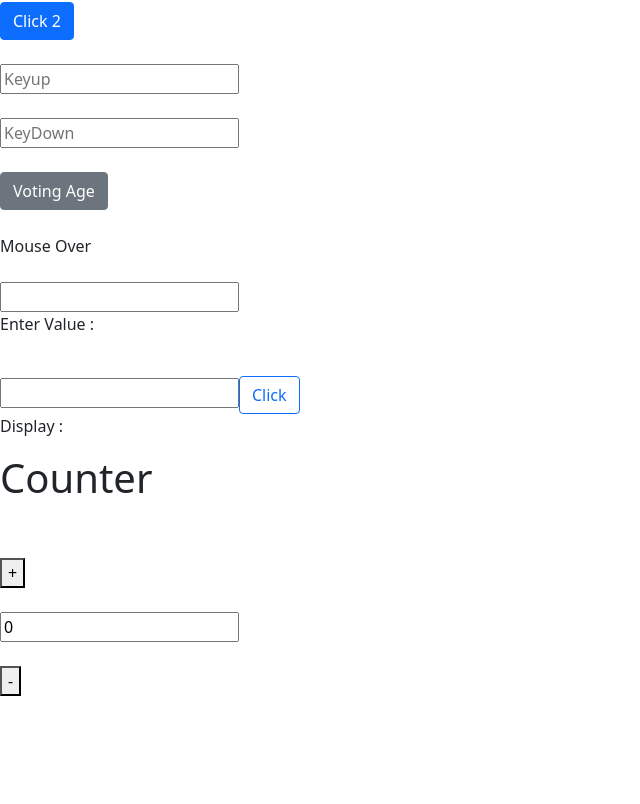
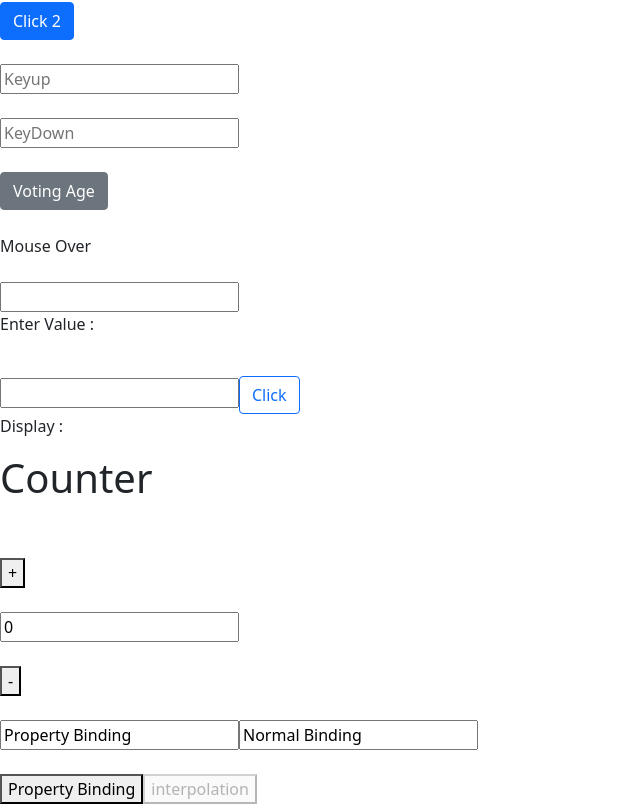
Before and after one commit to balaji1610/project1, an Angular app: page / in a window 1280 px wide. Shown: the part 692-1496 px from the top of the page, without its empty margins (0-640 px from the left). Before the commit the page ends 1412 px from the top, so only its background shows below. Built offline with nearby package versions, Linux system fonts and the light colour scheme.

Commit message:
Properity Binding

```diff
--- a/src/app/app.component.html
+++ b/src/app/app.component.html
@@ -37,7 +37,7 @@
 <app-binding></app-binding>
 
 
-
+<app-property></app-property> <!--property binding-->
 
 <!--
   can not interpolation
--- a/src/app/app.module.ts
+++ b/src/app/app.module.ts
@@ -11,6 +11,7 @@ import { UserAuthModule } from './user-auth/user-auth.module';  //apply moduleng
 import { ClickComponent } from './click/click.component';
 import { TestComponent } from './test/test.component';
 import { BindingComponent } from './binding/binding.component';
+import { PropertyComponent } from './property/property.component';
 
 @NgModule({
   declarations: [
@@ -21,7 +22,8 @@ import { BindingComponent } from './binding/binding.component';
     UserComponent,
     ClickComponent,
     TestComponent,
-    BindingComponent
+    BindingComponent,
+    PropertyComponent
   ],
   imports: [
     BrowserModule,
--- /dev/null
+++ b/src/app/property/property.component.html
@@ -0,0 +1,15 @@
+
+<!--
+
+
+  Property Binding is a technique, which will help to bind values to the properties of HTML elements
+-->
+
+<input type = "text" [value] = type01>
+
+<input type = "text" value="{{type02}}">
+<br/>
+<br/>
+ <button [disabled]=bool>Property Binding</button>
+
+ <button disabled={{bool}}>interpolation</button>
--- /dev/null
+++ b/src/app/property/property.component.ts
@@ -0,0 +1,17 @@
+import { Component, OnInit } from '@angular/core';
+
+@Component({
+  selector: 'app-property',
+  templateUrl: './property.component.html',
+  styleUrls: ['./property.component.css']
+})
+export class PropertyComponent implements OnInit {
+  type01 = "Property Binding"
+  type02 ="Normal Binding"
+  bool = false;
+  constructor() { }
+
+  ngOnInit(): void {
+  }
+
+}
```
Also changed, not shown: src/app/property/property.component.css (added), 1 other file (tests, documents, lock files or other folders).
